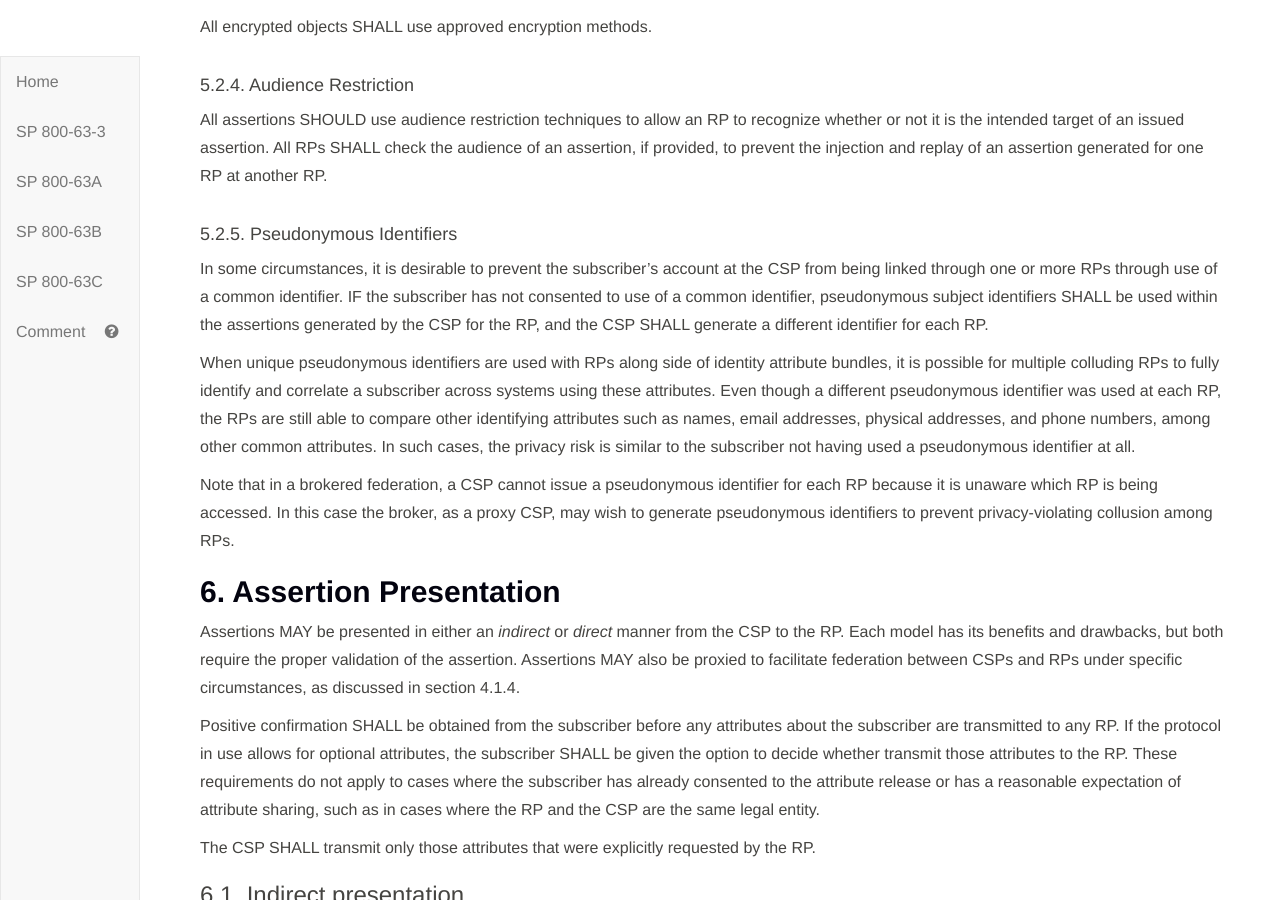
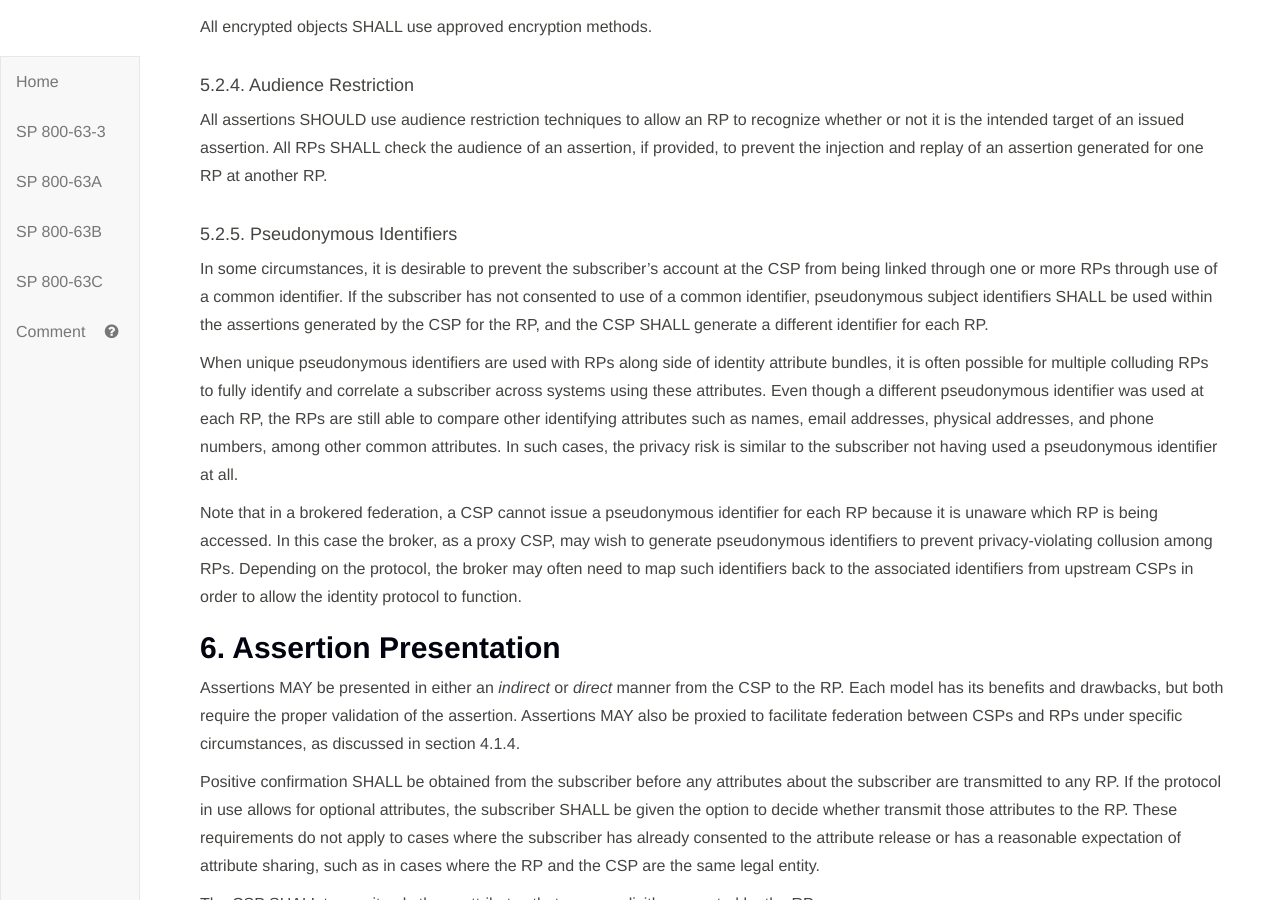
Before and after one commit to usnistgov/800-63-3, a Jekyll site: the page built from sp800-63c.md, in a window 1280 px wide and 900 px high, scrolled down 11451 px. Built offline with Jekyll 4.4.1, drawn with Linux system fonts in a browser that asks for light colours.

Commit message:
minor language changes

```diff
--- a/sp800-63c/sec5_strength.md
+++ b/sp800-63c/sec5_strength.md
@@ -70,8 +70,8 @@
 
 #### 5.2.5. Pseudonymous Identifiers
 
-In some circumstances, it is desirable to prevent the subscriber's account at the CSP from being linked through one or more RPs through use of a common identifier. IF the subscriber has not consented to use of a common identifier, pseudonymous subject identifiers SHALL be used within the assertions generated by the CSP for the RP, and the CSP SHALL generate a different identifier for each RP.
+In some circumstances, it is desirable to prevent the subscriber's account at the CSP from being linked through one or more RPs through use of a common identifier. If the subscriber has not consented to use of a common identifier, pseudonymous subject identifiers SHALL be used within the assertions generated by the CSP for the RP, and the CSP SHALL generate a different identifier for each RP.
 
-When unique pseudonymous identifiers are used with RPs along side of identity attribute bundles, it is possible for multiple colluding RPs to fully identify and correlate a subscriber across systems using these attributes. Even though a different pseudonymous identifier was used at each RP, the RPs are still able to compare other identifying attributes such as names, email addresses, physical addresses, and phone numbers, among other common attributes. In such cases, the privacy risk is similar to the subscriber not having used a pseudonymous identifier at all.
+When unique pseudonymous identifiers are used with RPs along side of identity attribute bundles, it is often possible for multiple colluding RPs to fully identify and correlate a subscriber across systems using these attributes. Even though a different pseudonymous identifier was used at each RP, the RPs are still able to compare other identifying attributes such as names, email addresses, physical addresses, and phone numbers, among other common attributes. In such cases, the privacy risk is similar to the subscriber not having used a pseudonymous identifier at all.
 
-Note that in a brokered federation, a CSP cannot issue a pseudonymous identifier for each RP because it is unaware which RP is being accessed. In this case the broker, as a proxy CSP, may wish to generate pseudonymous identifiers to prevent privacy-violating collusion among RPs.
+Note that in a brokered federation, a CSP cannot issue a pseudonymous identifier for each RP because it is unaware which RP is being accessed. In this case the broker, as a proxy CSP, may wish to generate pseudonymous identifiers to prevent privacy-violating collusion among RPs. Depending on the protocol, the broker may often need to map such identifiers back to the associated identifiers from upstream CSPs in order to allow the identity protocol to function.
```
